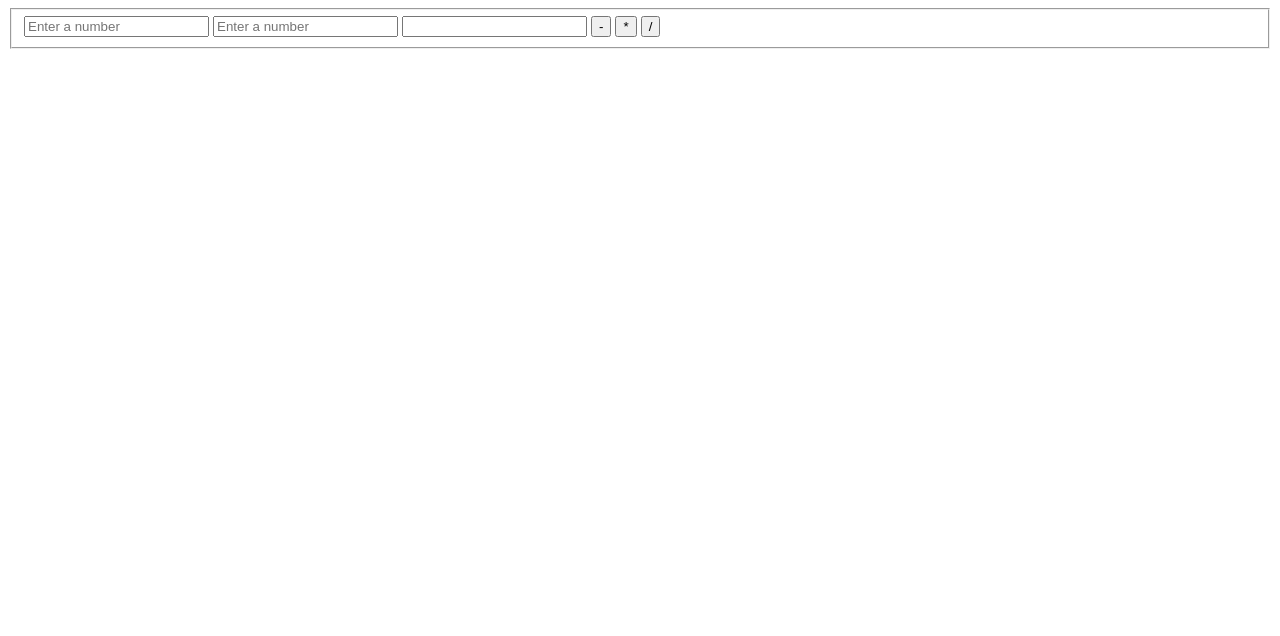
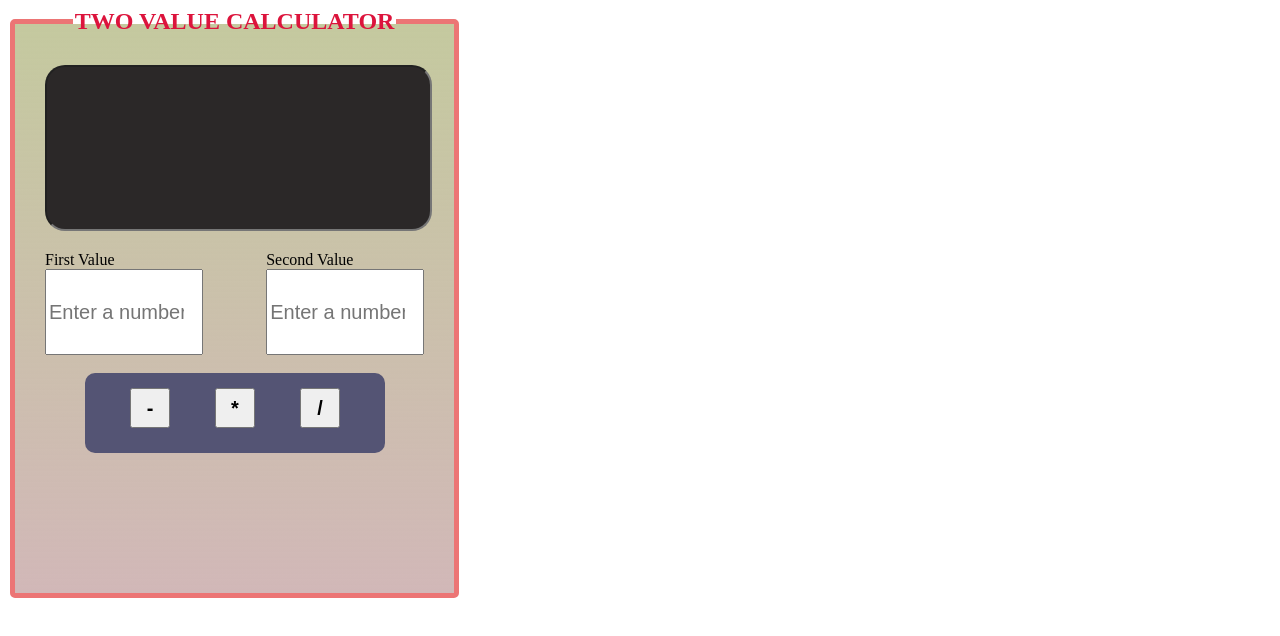
Before and after one commit to Emmatronics/myCalculator, a plain HTML site: page index.html in a window 1280 px wide. Drawn offline with Linux system fonts and the light colour scheme.

Commit message:
I made some little design using css

```diff
--- a/index.html
+++ b/index.html
@@ -7,13 +7,25 @@
     <title>Document</title>
 </head>
 <body>
-    <fieldset>
-        <input type="number" id="val1" placeholder="Enter a number">
-        <input type="number" id="val2" placeholder="Enter a number">
-        <input type="number" id="result" placeholder="">
-        <button onclick="minus()">-</button>
-        <button onclick="multiplication()">*</button>
-        <button onclick="division()">/</button>
+    <fieldset style="border: solid thick rgb(236, 117, 117); width: 30%;height: 65vh;padding: 30px;border-radius: 5px;background-image: linear-gradient(#c2c79bf5,rgba(172, 125, 125, 0.548));justify-content: center;">
+        <legend style="text-align: center;font-size: 24px;color: crimson;"><b>TWO VALUE CALCULATOR</b></legend>
+        <input type="number" id="result" placeholder="" style="background-color: rgb(43, 40, 40);width: 100%;height: 20vh;font-size: 90px; color: blanchedalmond;text-align: end;border-radius: 20px;">
+
+        <section style="display: flex;justify-content: space-between;">
+             <div style="margin-top: 20px;">
+                 <label for="val1">First Value</label><br>
+                 <input type="number" id="val1" placeholder="Enter a number" style="width: 150px;height: 10vh;font-size: 20px;text-align: center;"> <br>
+             </div>
+             <div style="margin-top: 20px;">
+                 <label for="val2">Second Value</label><br>
+                 <input type="number" id="val2" placeholder="Enter a number" style="width: 150px;height: 10vh; font-size: 20px;text-align: center;">
+             </div>
+        </section><br>
+            <div style="width: 300px;height: 10vh; background-color: rgb(84, 84, 116);border-radius: 10px;display: flex; justify-content: center;justify-content: space-evenly;margin-left: 40px;">
+                   <button onclick="minus()" style="width: 40px;height: 40px; margin-top: 15px;font-size: 20px;"><b>-</b></button>
+                   <button onclick="multiplication()" style="width: 40px;height: 40px;margin-top: 15px;font-size: 20px;"><b>*</b></button>
+                   <button onclick="division()" style="width: 40px;height: 40px;margin-top: 15px;font-size: 20px;"><b>/</b></button>
+             </div>
     </fieldset>
     <script>
         // subtraction
```
